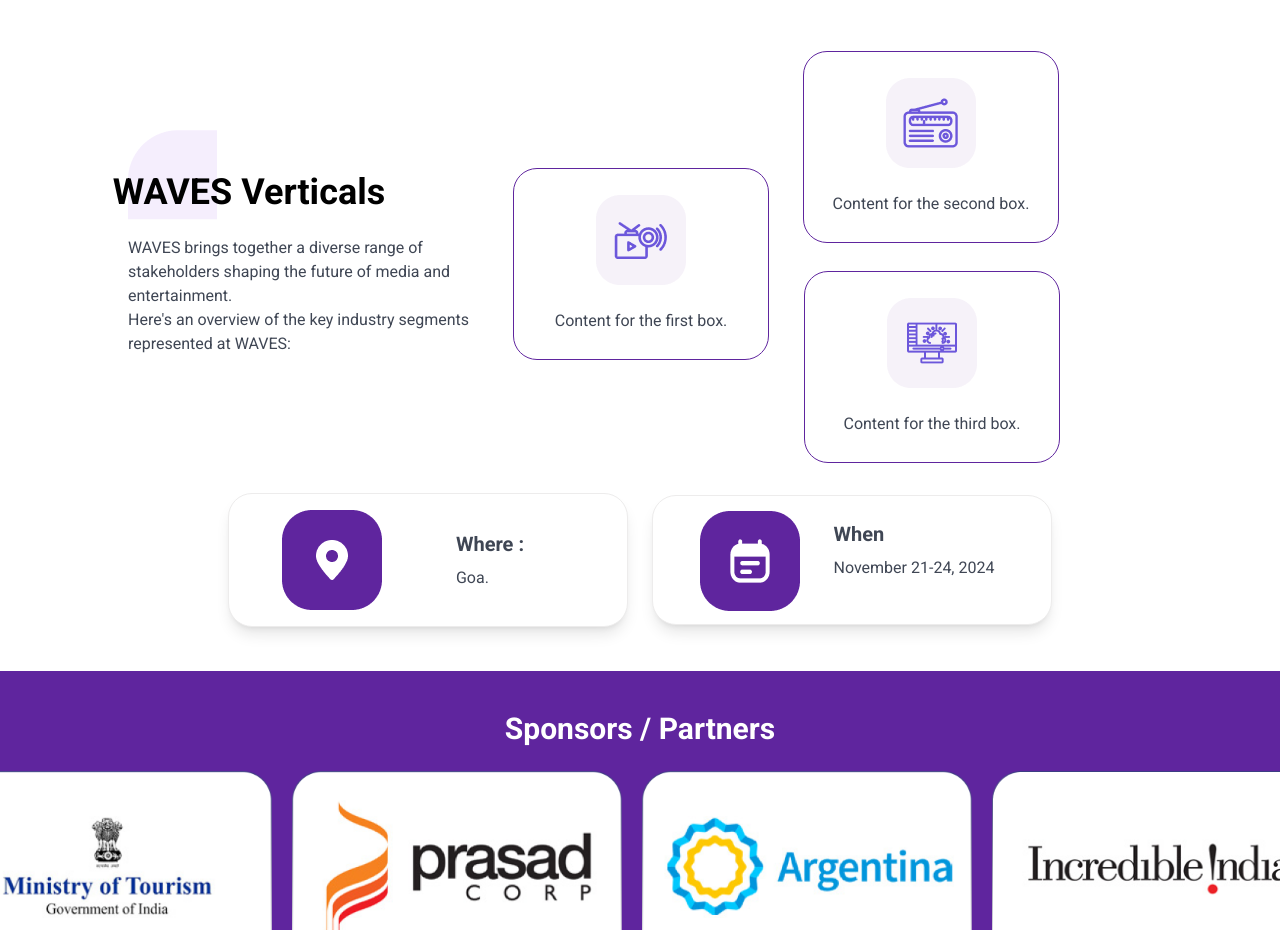
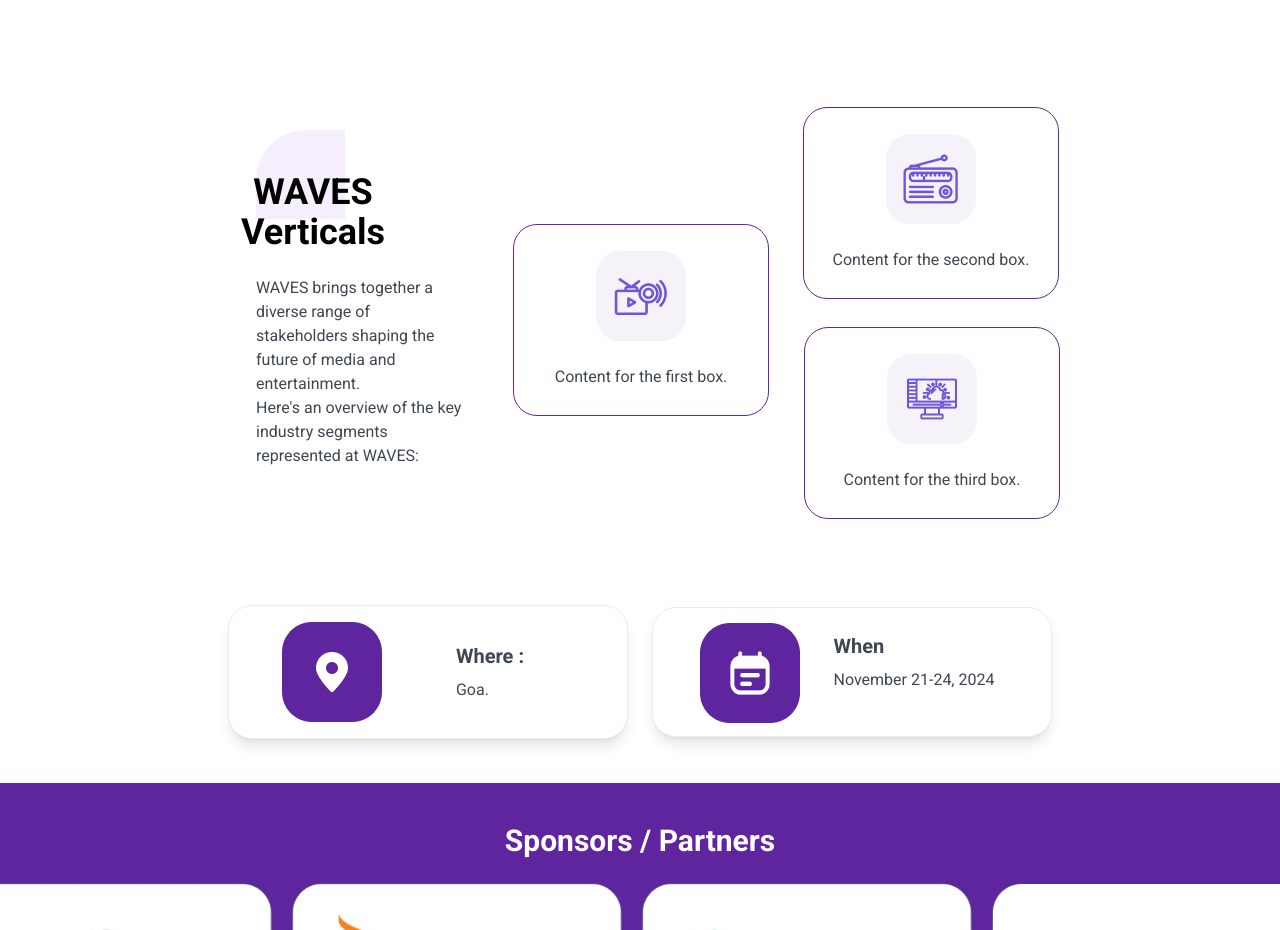
Before and after one commit to salmansyed96/Waves-Task, a Next.js app: page / in a window 1280 px wide. Shown: the part 2160-3090 px from the top of the page. Built offline with nearby package versions, Linux system fonts and the light colour scheme.

Commit message:
fixing bug

```diff
--- a/src/app/sections/Verticals.tsx
+++ b/src/app/sections/Verticals.tsx
@@ -1,6 +1,6 @@
 export const Verticals = () => {
     return (
-      <div className="mt-[12.5rem] ">
+      <div className="mt-[12.5rem] ml-32 ">
       <section className="flex mt-[7%] items-center justify-center ml-32">
         <div className="text-center">
           <img src="/assets/Rect.png" alt="empty" className="mb-4" />
```
